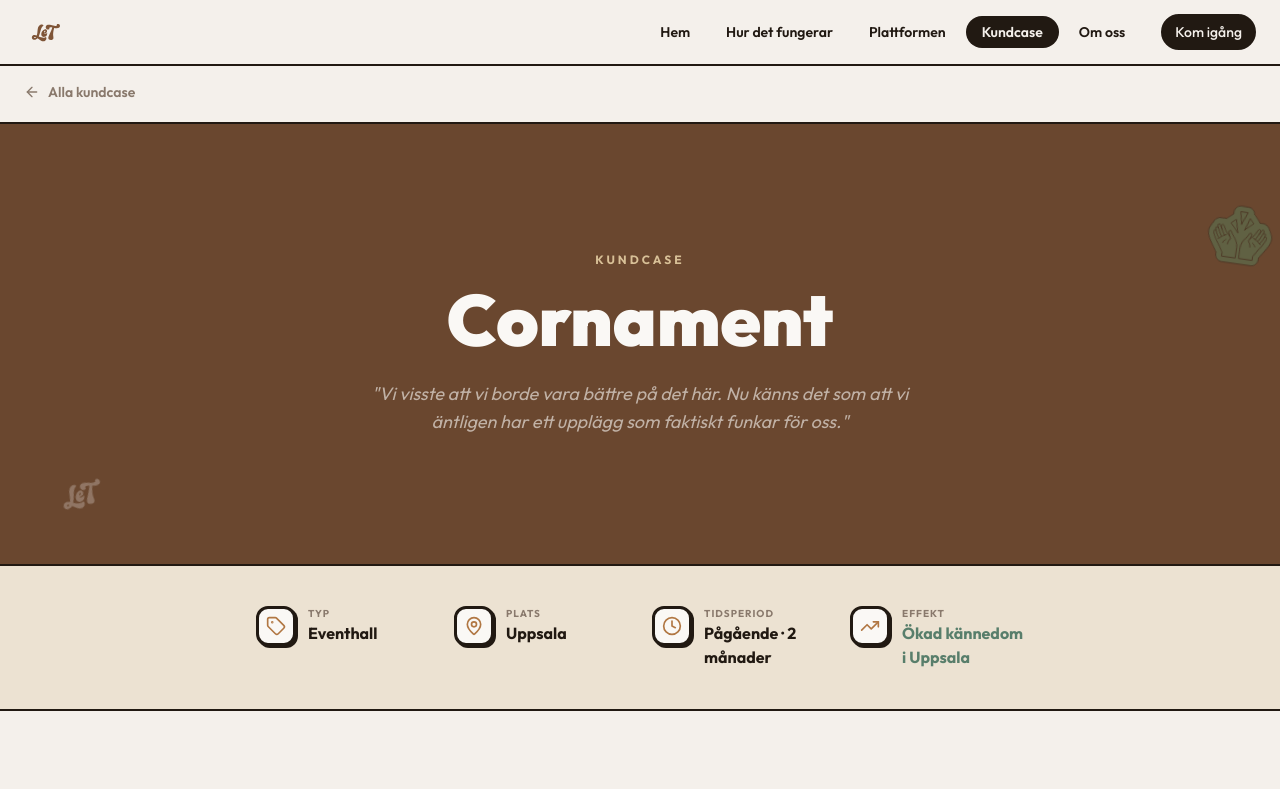
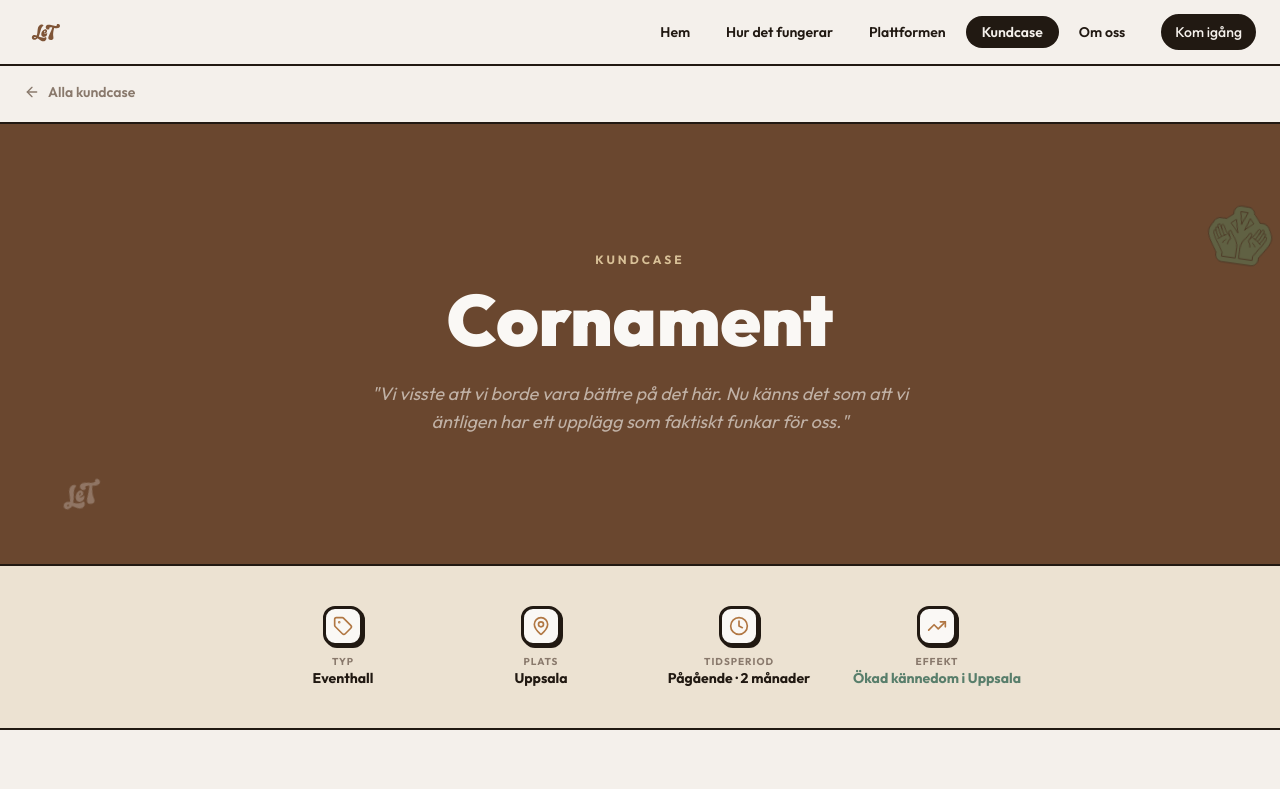
Before and after one commit to modikhw1/remix-of-letrend-growth-engine, a React (Vite) app: page /kundcase/cornament in a window 1280 px wide. Shown: the top 789 px of the page. Built offline with nearby package versions, Linux system fonts and the light colour scheme; the HTML template or start-up script is replaced by a standard one.

Commit message:
Preceding changes

```diff
--- a/src/pages/CaseDetail.tsx
+++ b/src/pages/CaseDetail.tsx
@@ -88,13 +88,13 @@ const CaseDetail = () => {
                 { icon: Clock, label: "Tidsperiod", value: caseData.timeline },
                 { icon: TrendingUp, label: "Effekt", value: caseData.stats[0], valueClass: "text-sage" },
               ].map((item) => (
-                <div key={item.label} className="flex items-start gap-3">
+                <div key={item.label} className="flex flex-col items-center text-center gap-2">
                   <div className="flex h-10 w-10 shrink-0 items-center justify-center rounded-xl border-thicker border-foreground bg-card shadow-hard-sm">
                     <item.icon className="h-5 w-5 text-accent" />
                   </div>
                   <div>
                     <p className="text-[10px] font-bold uppercase tracking-widest text-muted-foreground">{item.label}</p>
-                    <p className={`font-bold ${item.valueClass || ""}`}>{item.value}</p>
+                    <p className={`font-bold text-sm leading-snug ${item.valueClass || ""}`}>{item.value}</p>
                   </div>
                 </div>
               ))}
```
